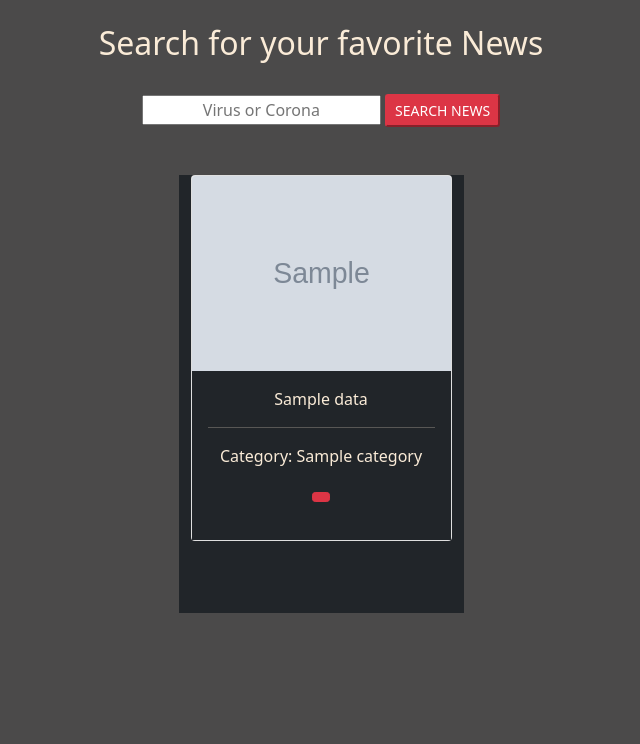
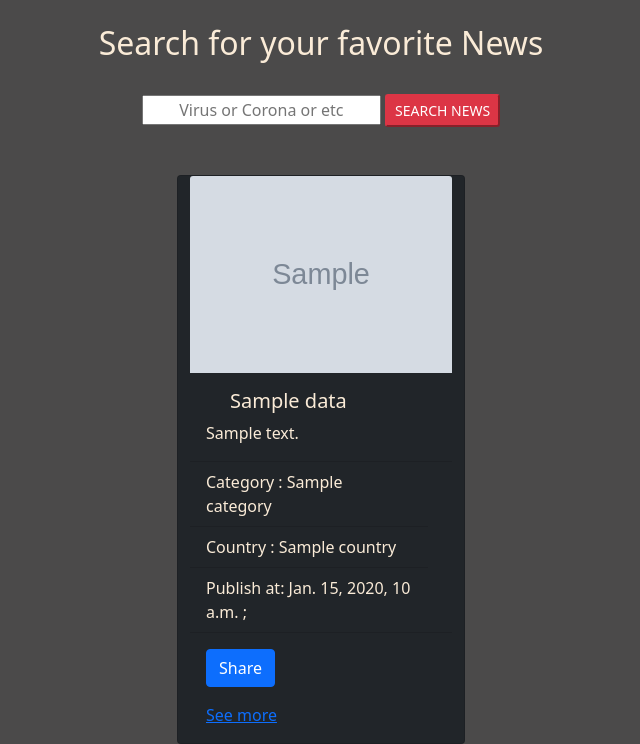
Before and after one commit to mhridoy/NewsBee, a Django app: page / in a window 1280 px wide. Shown: the part 56-800 px from the top of the page, without its empty margins (319-959 px from the left). Run offline with Django 3.2, Linux system fonts and the light colour scheme; a user stored in the database is signed in; tables that the repository leaves empty hold one stand-in row (values such as "Sample post"); grey boxes marked "Sample" are stand-in pictures; a database or web service that is not in the repository returns one stand-in record (values such as "Sample title"); data that the repository does not hold is empty; some libraries are stand-ins or nearby versions.

Commit message:
Update News File

```diff
--- a/blog/models.py
+++ b/blog/models.py
@@ -10,9 +10,9 @@ class Home(models.Model):
     category = models.TextField(max_length=50, blank = True, null = True)
     desc = models.TextField(max_length=4000, blank = True, null = True)
     country = models.TextField(max_length=20, blank = True, null = True)
-    url = models.TextField(max_length=50, blank = True, null = True)
+    url = models.URLField(max_length=200, blank = True, null = True)
 
-    image_url = models.TextField( max_length=50, blank = True, null = True)
+    image_url = models.URLField(max_length = 200,blank= True,null=True)
 
 
 
--- a/blog/templates/blog/home.html
+++ b/blog/templates/blog/home.html
@@ -7,13 +7,33 @@
       <h2 class = "text-center">Search for your favorite News</h2>
       <br>
       <form method="GET">
-        <input type = "text" name = "name" placeholder="Virus or Corona" class = "text-center">
+        <input type = "text" name = "name" placeholder="Virus or Corona or etc" class = "text-center">
         <button type = "submit" class = "btn-danger btn-sm">SEARCH NEWS</button>
       </form>
     </div>
     <br><br>
     <div class="row no-gutters">
-      {% for data in all_data %}
+    {% for data in all_data %}
+    <div class="card container-fluid bg-dark" style="width: 18rem;" >
+  <img class="card-img-top" src="{{ data.image}}" alt="Card image cap">
+  <div class="card-body">
+    <h5 class="card-title container-fluid bg-dark">{{ data.title }}</h5>
+    <p class="card-text">{{data.desc}}</p>
+  </div>
+  <ul class="list-group list-group-flush container-fluid bg-dark">
+    <li class="list-group-item container-fluid bg-dark">Category : {{data.category}}</li>
+    <li class="list-group-item container-fluid bg-dark">Country : {{data.country}}</li>
+    <li class="list-group-item container-fluid bg-dark">Publish at: {{data.published_at}} ;</li>
+  </ul>
+  <div class="card-body container-fluid bg-dark">
+     <input type="submit" value="Share" class="btn btn-primary" href="#" class="card-link">
+     <p></p>
+    <a href="{{data.url}}" class="card-link">See more</a>
+  </div>
+</div>
+<br>
+ {% endfor %}
+      {% comment %} {% for data in all_data %}
         <div  class="col-md-4 col-lg-3 container-fluid bg-dark">
           <div class="card">
             <img class="card-img-top" src="{{ data.image_url }}" alt="Card image cap">
@@ -31,7 +51,7 @@
           </div>
           <br><br><br>
         </div>
-      {% endfor %}
+      {% endfor %} {% endcomment %}
     </div>
   </div>
 {% endblock %}
--- a/blog/views.py
+++ b/blog/views.py
@@ -26,21 +26,26 @@ def home(request):
                 #print(r.json())
             res=r.json()
             datas = res['data']
-
+            collection=[]
             for i in datas:
-                news_data = Home(
-                title= i['title'],
-                category=i['category'],
-                desc=i['description'],
-                image_url=i['image'],
-                url = i['url'],
-                country=i['url'],
+                if i['image'] is None:
+                    continue
+                else:
+                    collection.append(i)
+            # for i in datas:
+            #     news_data = Home(
+            #     title= i['title'],
+            #     category=i['category'],
+            #     desc=i['description'],
+            #     image_url=i['image'],
+            #     url = i['url'],
+            #     country=i['url'],
 
 
-                )
+            #     )
             #news_data.save()
             #all_data= Home.objects.all()
-            all_data=datas
+            all_data=collection
                 # else:
             # print("")
             # print("**********************************")
@@ -63,20 +68,38 @@ def home(request):
                 #print(r.json())
             res=r.json()
             datas = res['data']
+            collection=[]
+            for i in datas:
+                if i['image'] is None:
+                    continue
+                else:
+                    collection.append(i)
+                    # collection= collection +i['category']
+                    # collection= collection +i['description']
+                    # collection= collection +i['image']
+                    # collection= collection +i['published_at']
+                    # collection= collection +i['country']
+                    # collection= collection +i['url']
+                    # collection= collection +i['description']
+                    # collection= collection +i['image']
 
-            for i in datas:
-                news_data = Home(
-                title= i['title'],
-                category=i['category'],
-                desc=i['description'],
-                image_url=i['image'],
-                url = i['url'],
-                country=i['url'],
 
-                )
+                    news_data = Home(
+                    title= i['title'],
+                    category=i['category'],
+                    desc=i['description'],
+                    image_url=i['image'],
+                    url = i['url'],
+                    country=i['country'],
+
+                    )
+
+
             #news_data.save()
             #all_data= Home.objects.all()
-            all_data=datas
+            print("===================================")
+            print(collection)
+            all_data=collection
                 # else:
             # print("")
             # print("**********************************")
@@ -211,4 +234,4 @@ def generate_country_list(request):
                 )
         news_data.save()
     all_contries = SaveCountry.objects.all()
-    return render(request,{"Save Country"})
+    return None
```
Also changed, not shown: blog/migrations/0016_auto_20210104_1445.py (added).
